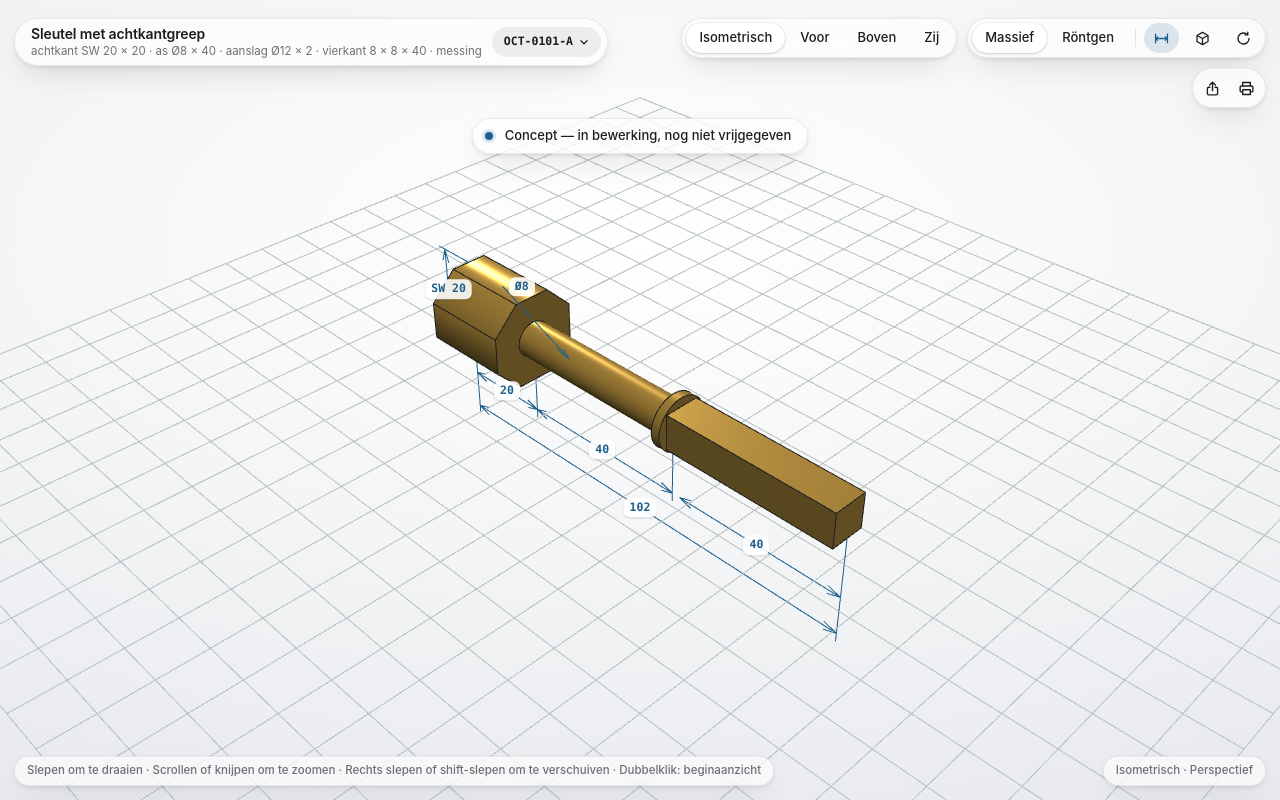
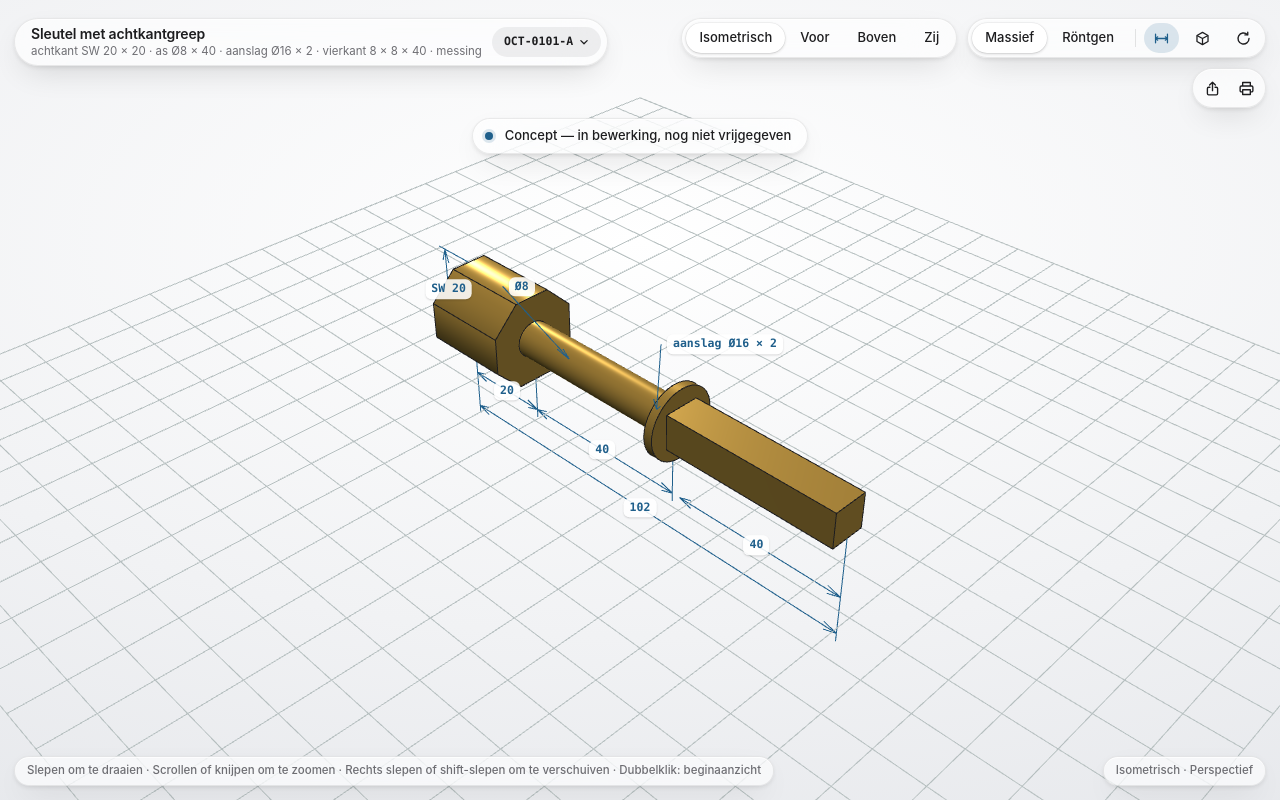
Before and after one commit to AfricaBambaata/prototypes, a plain HTML site: page drawings/OCT-0101/A.html in a window 1280 px wide. Drawn offline with nearby package versions, Linux system fonts and the light colour scheme.

Commit message:
OCT-0101-A (concept): aanslag Ø16 × 2
Grotere ronde aanslag (was Ø12) zodat de sleutel ook niet uit het
sluitplaatje getrokken kan worden.

Co-Authored-By: Claude Opus 5.5 <noreply@anthropic.com>
Claude-Session: https://claude.ai/code/session_01XXJD1Cb5JRmrQvLX4eUmCv

```diff
--- a/drawings.json
+++ b/drawings.json
@@ -80,7 +80,7 @@
     {
       "number": "OCT-0101",
       "title": "Sleutel met achtkantgreep",
-      "description": "Messing sleutel: achtkantgreep SW 20 × 20, as Ø8 × 40, ronde aanslag Ø12 × 2 en vierkant 8 × 8 × 40 op één lijn; totaal 102 mm.",
+      "description": "Messing sleutel: achtkantgreep SW 20 × 20, as Ø8 × 40, ronde aanslag Ø16 × 2 en vierkant 8 × 8 × 40 op één lijn; totaal 102 mm.",
       "lang": "nl",
       "status": "current",
       "revisions": [
--- a/drawings/OCT-0101/A.html
+++ b/drawings/OCT-0101/A.html
@@ -5,11 +5,11 @@
 <meta name="viewport" content="width=device-width,initial-scale=1,viewport-fit=cover">
 <title>Sleutel met achtkantgreep</title>
 <!-- link-preview -->
-<meta name="description" content="Messing sleutel: achtkantgreep SW 20 × 20, as Ø8 × 40, ronde aanslag Ø12 × 2 en vierkant 8 × 8 × 40 op één lijn; totaal 102 mm. Revisie A van 2026-11-04.">
+<meta name="description" content="Messing sleutel: achtkantgreep SW 20 × 20, as Ø8 × 40, ronde aanslag Ø16 × 2 en vierkant 8 × 8 × 40 op één lijn; totaal 102 mm. Revisie A van 2026-11-04.">
 <meta property="og:type" content="website">
 <meta property="og:site_name" content="Tekeningenregister">
 <meta property="og:title" content="Sleutel met achtkantgreep · OCT-0101-A">
-<meta property="og:description" content="Messing sleutel: achtkantgreep SW 20 × 20, as Ø8 × 40, ronde aanslag Ø12 × 2 en vierkant 8 × 8 × 40 op één lijn; totaal 102 mm. Revisie A van 2026-11-04.">
+<meta property="og:description" content="Messing sleutel: achtkantgreep SW 20 × 20, as Ø8 × 40, ronde aanslag Ø16 × 2 en vierkant 8 × 8 × 40 op één lijn; totaal 102 mm. Revisie A van 2026-11-04.">
 <meta property="og:url" content="https://africabambaata.github.io/prototypes/drawings/OCT-0101/A.html">
 <meta property="og:image" content="https://africabambaata.github.io/prototypes/previews/OCT-0101-A.jpg">
 <meta property="og:image:type" content="image/jpeg">
@@ -25,11 +25,11 @@
 <script src="../../viewer/1/viewer.js"></script>
 <script>
 // Sleutel met achtkantgreep OCT-0101-A (mm). Eén lijn langs X: achtkant (x 0–20), as Ø8 (x 20–60),
-// aanslag Ø12 × 2 (x 60–62), vierkant 8 × 8 (x 62–102). Platte vlakken van de achtkant boven, onder en opzij.
+// aanslag Ø16 × 2 (x 60–62), vierkant 8 × 8 (x 62–102). Platte vlakken van de achtkant boven, onder en opzij.
 const OCT = { af: 20, len: 20 };          // sleutelwijdte (tussen evenwijdige vlakken) en diepte
 const SHAFT = { d: 8, len: 40 };          // ronde as
 const BAR = { w: 8, len: 40 };            // vierkante staaf
-const PLATE = { d: 12, t: 2 };            // aanslag tussen as en vierkant: ronde schijf Ø12, 2 dik
+const PLATE = { d: 16, t: 2 };            // aanslag tussen as en vierkant: ronde schijf Ø16, 2 dik (houdt de sleutel ook achter het sluitplaatje)
 const RC = OCT.af / 2 / Math.cos(Math.PI / 8);   // 10,82: straal over de hoeken
 const X1 = OCT.len, X2 = X1 + SHAFT.len, XP = X2 + PLATE.t, X3 = XP + BAR.len;   // 20, 60, 62, 102
 const H = OCT.af / 2, rs = SHAFT.d / 2, hb = BAR.w / 2;
@@ -37,7 +37,7 @@ const H = OCT.af / 2, rs = SHAFT.d / 2, hb = BAR.w / 2;
 DrawingViewer.create({
   lang: 'nl',
   title: 'Sleutel met achtkantgreep',
-  subtitle: 'achtkant SW 20 × 20 · as Ø8 × 40 · aanslag Ø12 × 2 · vierkant 8 × 8 × 40 · messing',
+  subtitle: 'achtkant SW 20 × 20 · as Ø8 × 40 · aanslag Ø16 × 2 · vierkant 8 × 8 × 40 · messing',
   number: 'OCT-0101-A',
   register: { url: '../../drawings.json', number: 'OCT-0101', rev: 'A' },
   // Messing, in dezelfde kleuren als de trapleuning (MHB-0200)
@@ -55,7 +55,7 @@ DrawingViewer.create({
     { k: 'Eenheden · Schaal', v: 'mm · 1:1', units: 'mm', scale: true },
     { k: 'Algemene toleranties', v: 'ISO 2768-mK' },
     { k: 'Totale lengte', v: '102 (20 + 40 + 2 + 40)' },
-    { k: 'Aanslag', v: 'ronde schijf Ø12 × 2 tussen as en vierkant' },
+    { k: 'Aanslag', v: 'ronde schijf Ø16 × 2 tussen as en vierkant; houdt de sleutel in het sluitplaatje' },
     { k: 'Projectie', v: 'Eerste hoek', projection: true },
     { k: 'Getekend · Blad', v: '2026-11-04 · 1/1' }
   ],
```
Also changed, not shown: previews/OCT-0101-A.jpg, previews/manifest.json.
